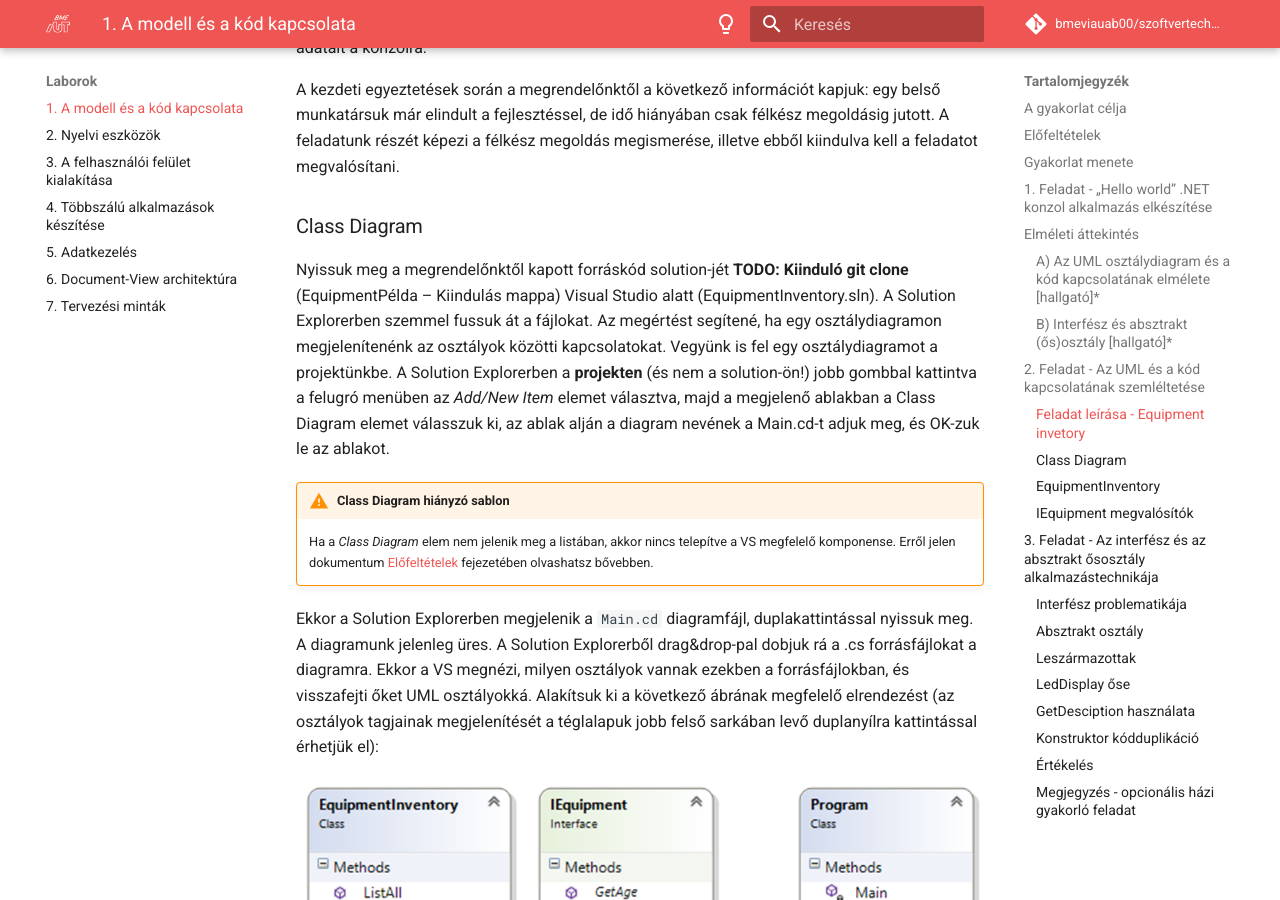
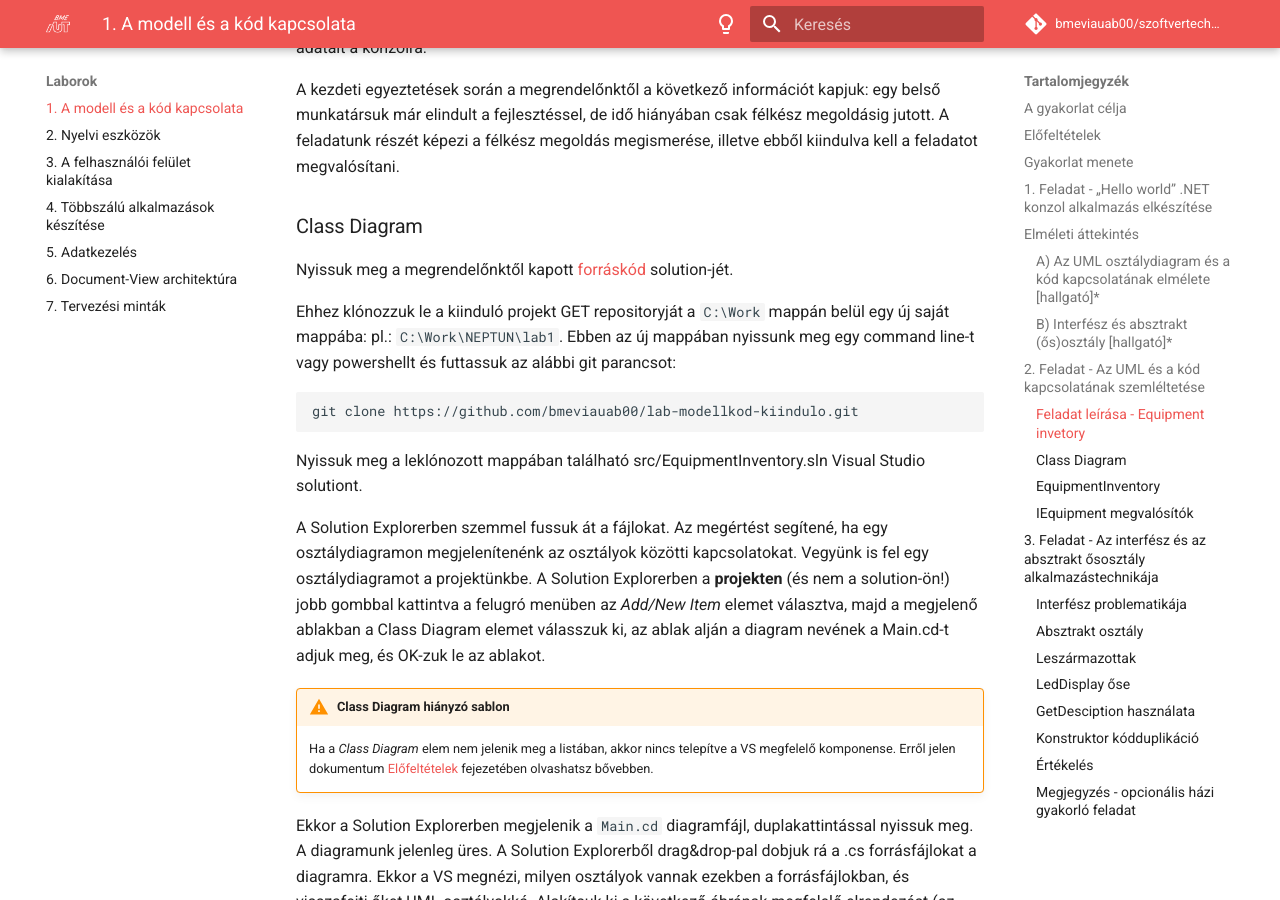
Before and after one commit to bzolka/szt_doc_teszt, an MkDocs documentation site: the page built from docs/labor/1-model-es-kod-kapcsolata/index.md, in a window 1280 px wide and 900 px high, scrolled down 6921 px. Built offline with MkDocs 1.6.1 and Material for MkDocs 9.7.7, drawn with Linux system fonts in a browser that asks for light colours; comment, search, counter and statistics services are not loaded.

Commit message:
git clone példa

````diff
--- a/docs/labor/1-model-es-kod-kapcsolata/index.md
+++ b/docs/labor/1-model-es-kod-kapcsolata/index.md
@@ -211,7 +211,17 @@ A kezdeti egyeztetések során a megrendelőnktől a következő információt k
 
 ### Class Diagram
 
-Nyissuk meg a megrendelőnktől kapott forráskód solution-jét **TODO: Kiinduló git clone** (EquipmentPélda – Kiindulás mappa) Visual Studio alatt (EquipmentInventory.sln). A Solution Explorerben szemmel fussuk át a fájlokat. Az megértést segítené, ha egy osztálydiagramon megjelenítenénk az osztályok közötti kapcsolatokat. Vegyünk is fel egy osztálydiagramot a projektünkbe. A Solution Explorerben a **projekten** (és nem a solution-ön!) jobb gombbal kattintva a felugró menüben az *Add/New Item* elemet választva, majd a megjelenő ablakban a Class Diagram elemet válasszuk ki, az ablak alján a diagram nevének a Main.cd-t adjuk meg, és OK-zuk le az ablakot.
+Nyissuk meg a megrendelőnktől kapott [forráskód](https://github.com/bmeviauab00/lab-modellkod-kiindulo) solution-jét.
+
+Ehhez klónozzuk le a kiinduló projekt GET repositoryját a `C:\Work` mappán belül egy új saját mappába: pl.: `C:\Work\NEPTUN\lab1`. Ebben az új mappában nyissunk meg egy command line-t vagy powershellt és futtassuk az alábbi git parancsot:
+
+```cmd
+git clone https://github.com/bmeviauab00/lab-modellkod-kiindulo.git
+```
+
+Nyissuk meg a leklónozott mappában található src/EquipmentInventory.sln Visual Studio solutiont.
+
+A Solution Explorerben szemmel fussuk át a fájlokat. Az megértést segítené, ha egy osztálydiagramon megjelenítenénk az osztályok közötti kapcsolatokat. Vegyünk is fel egy osztálydiagramot a projektünkbe. A Solution Explorerben a **projekten** (és nem a solution-ön!) jobb gombbal kattintva a felugró menüben az *Add/New Item* elemet választva, majd a megjelenő ablakban a Class Diagram elemet válasszuk ki, az ablak alján a diagram nevének a Main.cd-t adjuk meg, és OK-zuk le az ablakot.
 
 !!! warning "Class Diagram hiányzó sablon"
     Ha a *Class Diagram* elem nem jelenik meg a listában, akkor nincs telepítve a VS megfelelő komponense. Erről jelen dokumentum [Előfeltételek](#elofeltetelek) fejezetében olvashatsz bővebben.
````
